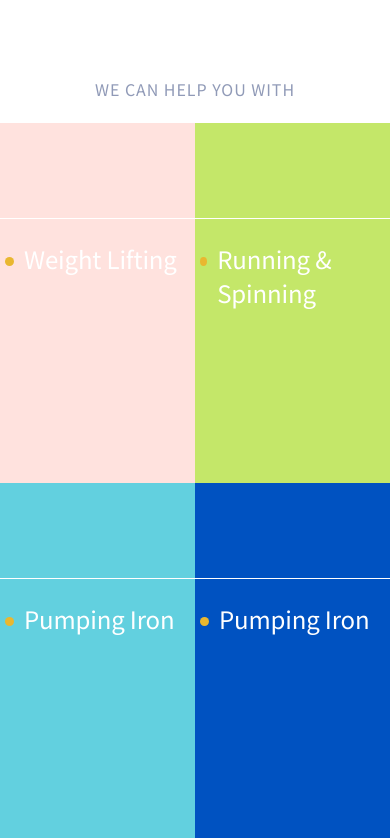
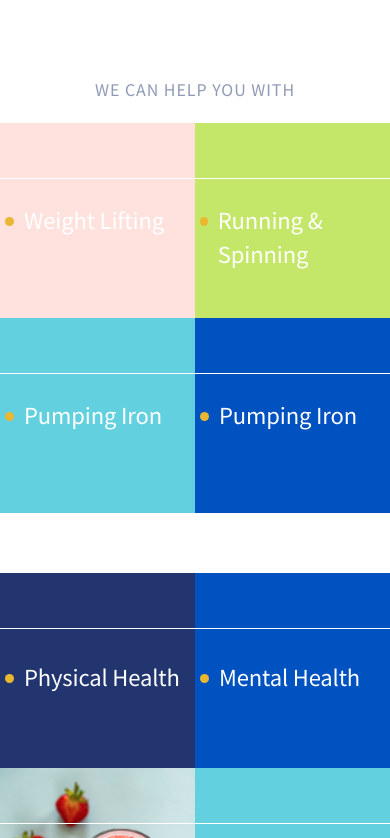
Before and after one commit to MezdrinM/ThriveTalk, a React (Create React App) app: page / in a window 390 px wide. Shown: the part 1706-2544 px from the top of the page. Built offline with nearby package versions, Linux system fonts and the light colour scheme; the HTML template or start-up script is replaced by a standard one.

Commit message:
⚡️ corection style

```diff
--- a/src/styles/section-promo.scss
+++ b/src/styles/section-promo.scss
@@ -11,7 +11,7 @@
                 .items-list{
                     list-style-type: none;
                     flex-basis: calc(100%/3);
-                    height: 480px;
+                    height: 50vw;
                     font-size: 32px;
                     line-height: 34px;
                     letter-spacing: -0.006em;
@@ -78,15 +78,14 @@
 
 }
 
-@media (max-width: 720px){
-    .section-promo-list .items-list{
-        height: 360px;
-    }
-}
 
 @media (max-width: 530px){
     .section-promo-list .items-list{
-        font-size: 24px;
+        font-size: 22px;
+    }
+
+    .section-promo-list span.promo{
+        margin: 55px auto 0;;
     }
 
     .section-promo-list span::before{
--- a/src/styles/section-text.scss
+++ b/src/styles/section-text.scss
@@ -124,13 +124,15 @@
         max-width: 90%;
         margin: 76px 20px;
         font-weight: normal;
+
     }
     .section-text-sabtitle{
         top: 60px;
         left: 20px;
     }
     .section-text-list ul .box{
-        font-size: 24px;
+        font-size: 22px;
+        height: 50vw;
     }
     .section-text-list ul .box span::before{
         left: 5px;
@@ -138,4 +140,7 @@
     .section-text-list{
         margin-bottom: 60px;
     }
+    .section-text-list ul .box span.list{
+        margin: 55px auto 0;
+    }
 }
```
